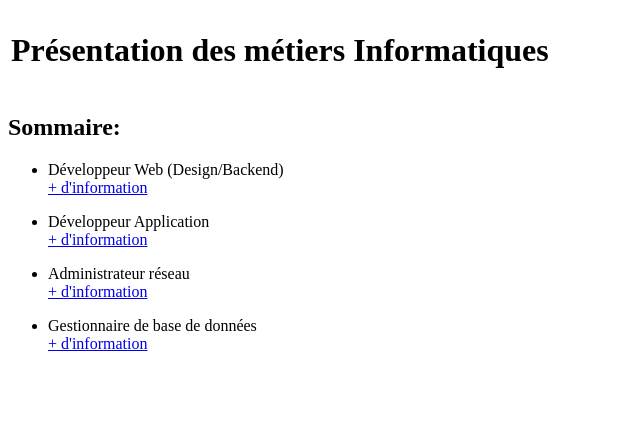
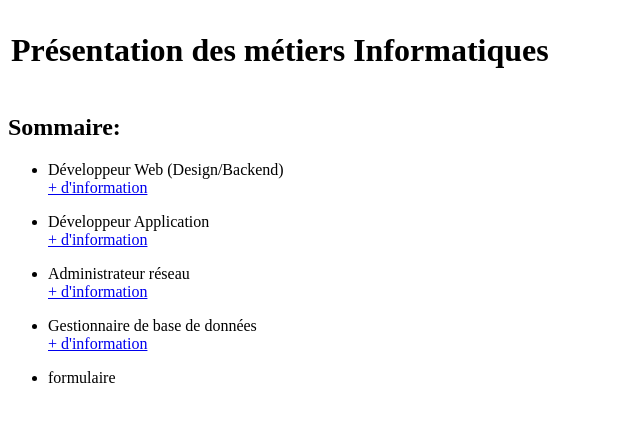
Before and after one commit to Abilash2003/index.htlm, a plain HTML site: page index.html in a window 1280 px wide. Shown: the top 422 px of the page, 0-640 px from the left. Drawn offline with Linux system fonts and the light colour scheme.

Commit message:
Update index.html

```diff
--- a/index.html
+++ b/index.html
@@ -35,6 +35,13 @@
 	<a href="page5.html"> + d'information </a>
 </ul>
 
+<ul>
+	<li> formulaire </li>
+	<a href="https://abilash2003.github.io/abilash2003.github4.io/" </a>
+
+	</ul>
+
+
 
 </body>
 </html>
```
